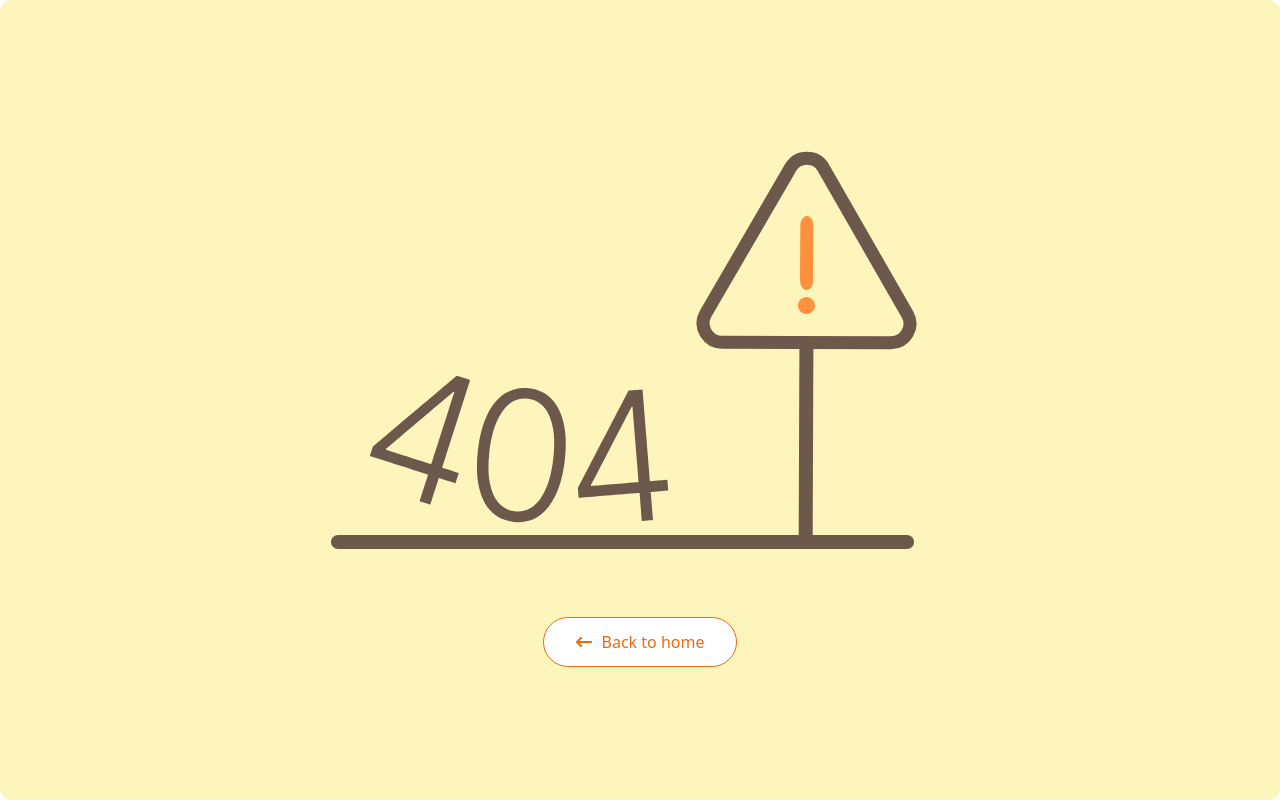
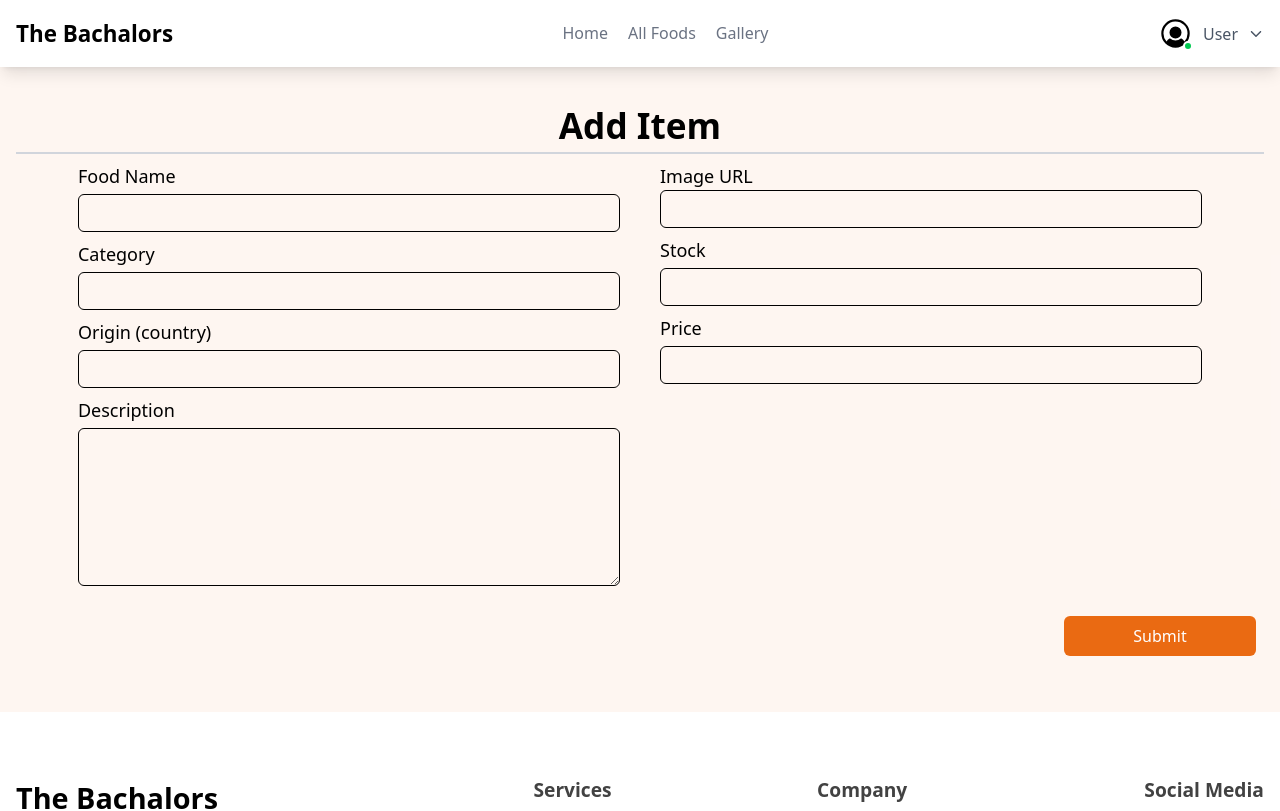
Before and after one commit to jabirstain3/the_bachalors, a React (Vite) app: page /add_items in a window 1280 px wide. Shown: the top 811 px of the page. Built offline with nearby package versions, Linux system fonts and the light colour scheme.

Commit message:
create food item layout

```diff
--- a/src/components/myItemCard/MyItemCard.jsx
+++ b/src/components/myItemCard/MyItemCard.jsx
@@ -6,7 +6,7 @@ import { useToRoute } from '../../hooks/navigation/useToRoute';
 
 const MyItemCard = ({ item }) => {
     const [isModalVisible, setIsModalVisible] = useState(false);
-    const { _id:id, foodName: name, images, foodCategory , price, sold, quantity } = item;
+    const { _id:id, foodName: name, image, foodCategory , price, sold, quantity } = item;
     const goTo = useToRoute();
 
     const handalUpdateBtn = () => {
@@ -20,7 +20,7 @@ const MyItemCard = ({ item }) => {
     return (
         <div className="border border-gray-300 bg-[#e6c88c56] p-4 w-full max-w-[320px] md:max-w-[360px] relative rounded-xl overflow-hidden">
             {/* product image */}
-            <img alt={name} src={images} className="w-full aspect-square"/>
+            <img alt={name} src={image} className="w-full aspect-square"/>
 
             {/* product details */}
             <div className="mt-2">
--- /dev/null
+++ b/src/layouts/createItemLayout/CreateItemLayout.jsx
@@ -0,0 +1,118 @@
+import { useState } from "react";
+import Loader from "../../components/loader/Loader";
+
+const CreateItemLayout = () => {
+    const [loading, setLoading] = useState(false);
+    const user = {
+        displayName: "Anna",
+        email: "anna@example.com",
+    }
+
+    document.title = "The Bachalors - Add Food";
+
+    const { displayName: userName, email, } = user || { displayName:"User", email: "notavailavle", };
+
+    const handalAddItem = (e) => {
+        setLoading(true)
+        e.preventDefault();
+
+        const formData = new FormData(e.target);
+
+        const item = {
+            foodName: formData.get("name"),
+            foodImage: formData.get("image"),
+            foodCategory: formData.get("category"),
+            quantity: formData.get("quantity"),
+            sold: 0,
+            price: formData.get("price"),
+            origin: formData.get("origin"),
+            description: formData.get("description"),
+            usersEmail: email,
+            usersName: userName,
+        };
+        // console.log(item);
+
+        e.target.reset();
+
+        fetch(`${ import.meta.env.VITE_DOMAIN}/items`, {
+            method: "POST",
+            headers: {
+                'content-type': 'application/json'
+            },
+            body: JSON.stringify(item)
+        })
+            .then(res => res.json())
+            .then(data => {
+                setLoading(false)
+                // console.log(data);
+                if(data.insertedId) {
+                    // toast("success" , "Product Added Successfully.")
+                }
+            })
+            .catch((error) => {
+                    console.error('Error fetching Services:', error);
+            });
+    };
+
+
+    return (
+        <div className="sectionBase mx-auto my-4">
+            <h1 className="text-[2.2rem] font-bold md:text-center border-b-2 border-gray-300">Add Item</h1>
+            {
+                loading ?
+                ( <div className="w-full rounded-lg flex justify-center items-center h-[360px]">
+                    <Loader/>
+                </div> ) :
+                (
+                    <form action="" className="flex flex-col gap-2 items-start md:items-end w-full p-2" onSubmit={handalAddItem}>
+                        <div className="w-full flex flex-col md:flex-row gap-2 md:gap-10 justify-center ">
+                            <div className="w-full md:w-[44%] flex flex-col gap-2">
+                                <div className="">
+                                    <label htmlFor="" className="text-lg font-medium">Food Name</label>
+                                    <input className="border w-full rounded-md mt-1 px-4 py-1.5" type="text" name="name" required />
+                                </div>
+
+                                <div className="">
+                                    <label htmlFor="" className="text-lg font-medium">Category</label>
+                                    <input className="border w-full rounded-md mt-1 px-4 py-1.5" type="text" name="category" required />
+                                </div>
+
+                                <div className="">
+                                    <label htmlFor="" className="text-lg font-medium">Origin (country)</label>
+                                    <input className="border w-full rounded-md mt-1 px-4 py-1.5" type="text" name="brand" required />
+                                </div>
+
+                                <div className="">
+                                    <label htmlFor="" className="text-lg font-medium">Description</label>
+                                    <textarea className="border w-full rounded-md mt-1 px-4 py-1.5" rows="6"  type="text" name="description" required />
+                                </div>
+                            </div>
+
+                            <div className="w-full md:w-[44%] flex flex-col gap-2">
+                                <div className="">
+                                    <label htmlFor="" className="text-lg font-medium">Image URL</label>
+                                    <input className="border w-full rounded-md px-4 py-1.5" type="text" name="image" required />
+
+                                </div>
+
+                                <div className="">
+                                    <label htmlFor="" className="text-lg font-medium">Stock</label>
+                                    <input className="border w-full rounded-md mt-1 px-4 py-1.5" type="number" name="quantity" required />
+                                </div>
+
+                                <div className="">
+                                    <label htmlFor="" className="text-lg font-medium">Price</label>
+                                    <input className="border w-full rounded-md mt-1 px-4 py-1.5" type="number" name="price" required />
+                                </div>
+                            </div>
+                        </div>
+
+                        <button type="submit" className="w-48 my-4 px-4 py-2 text-white rounded-md grow justify-center flex items-center gap-[0.5rem] btn_bg text-[1rem] font-medium transition-all duration-200">Submit</button>
+                    </form>
+                )
+            }
+        </div>
+    );
+};
+
+export default CreateItemLayout;
--- a/src/router/Router.jsx
+++ b/src/router/Router.jsx
@@ -8,6 +8,7 @@ import AllItemsLayout from "../layouts/allItemsLayout/AllItemsLayout.jsx";
 import ItemDetailsLayout from "../layouts/itemDetailsLayout/ItemDetailsLayout.jsx";
 import OrderItem from "../components/orderItem/OrderItem.jsx";
 import MyItemsLayout from "../layouts/myItemsLayoute/MyItemsLayout..jsx";
+import CreateItemLayout from "../layouts/createItemLayout/CreateItemLayout.jsx";
 
 const router = createBrowserRouter([
     {
@@ -35,6 +36,10 @@ const router = createBrowserRouter([
                 path: ":userbase/items",
                 element: <MyItemsLayout />,
             },
+            {
+                path: "add_items",
+                element: <CreateItemLayout />,
+            },
         ]
     },
     {
```
